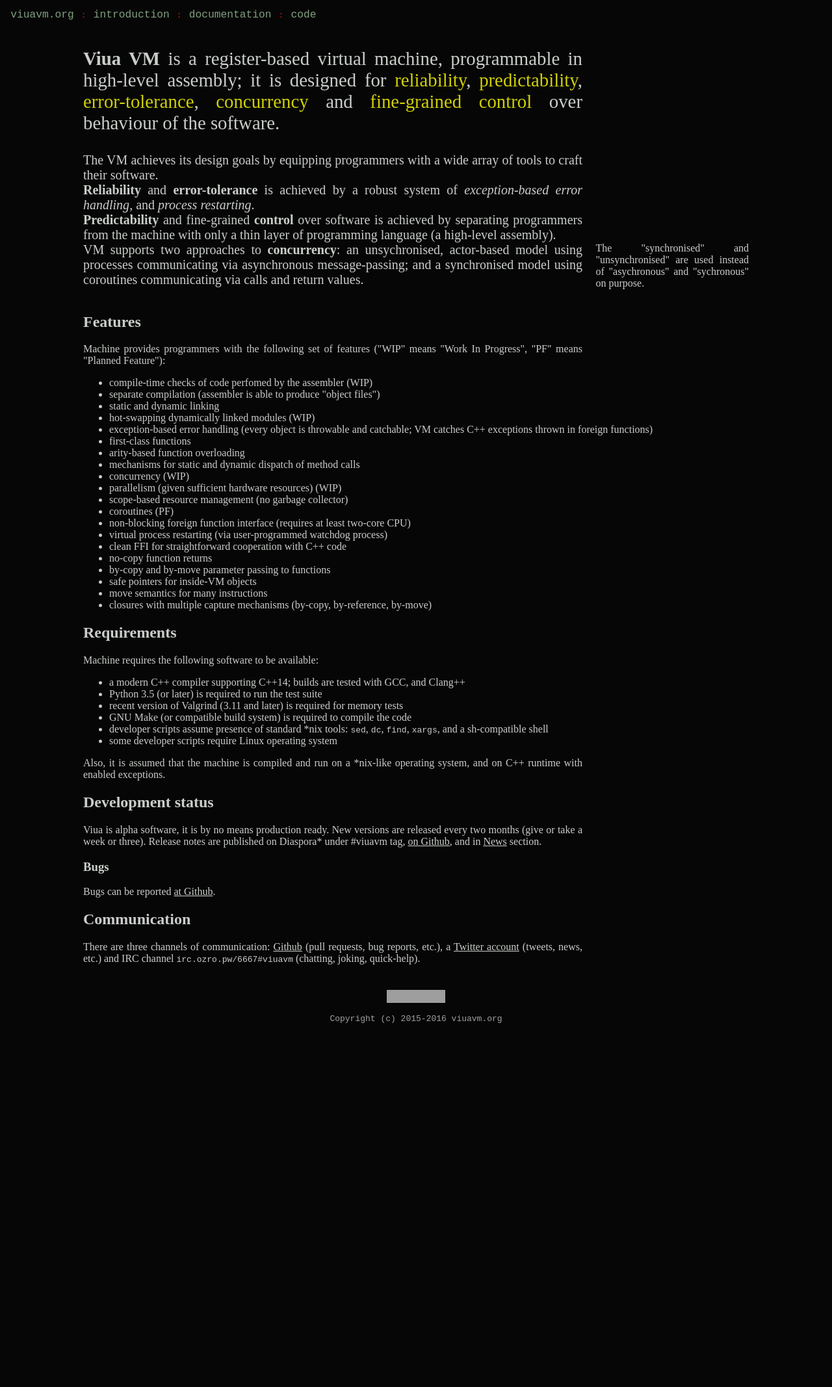
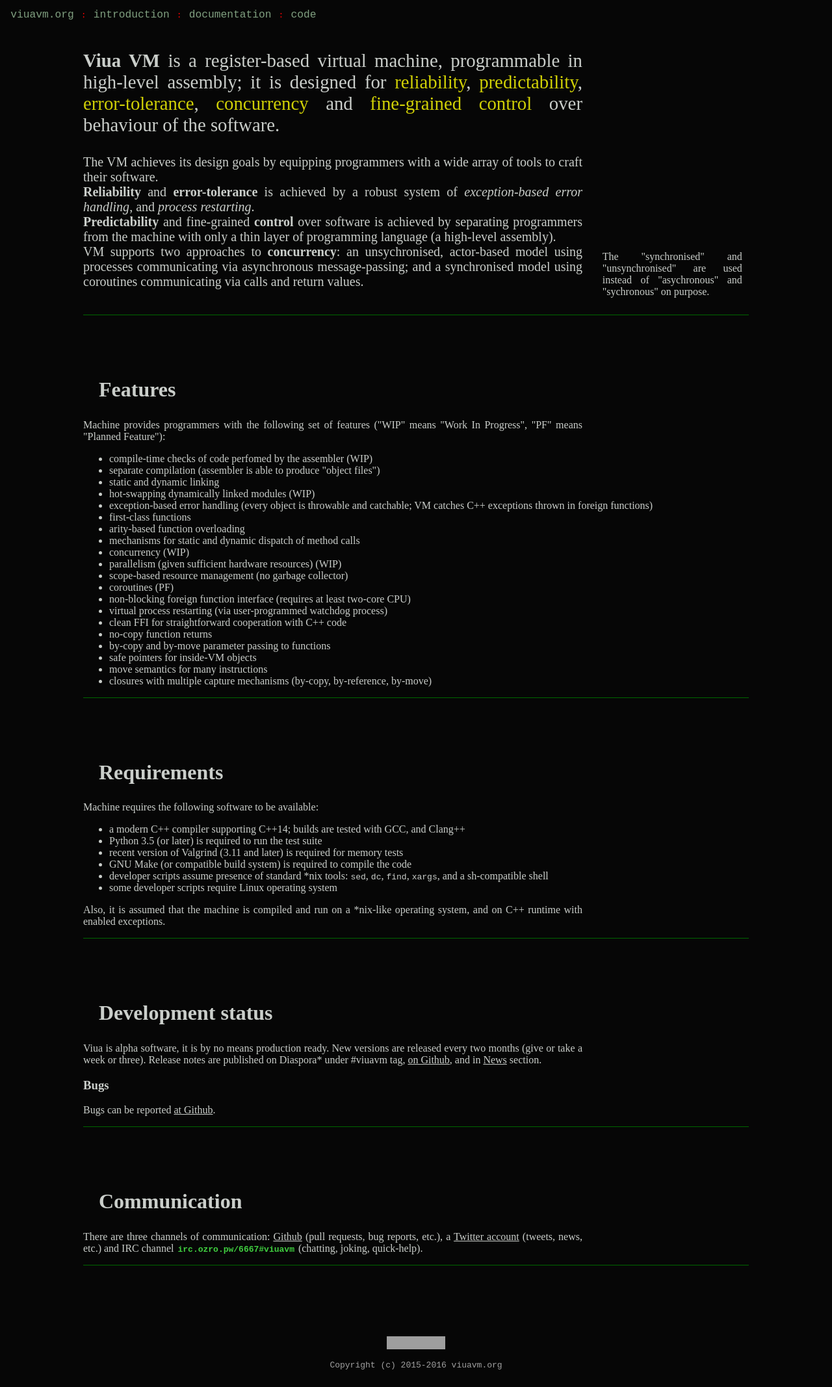
Before and after one commit to marekjm/viuavm.org, a Jekyll site: the page built from introduction.html, in a window 1280 px wide. Shown: the whole page at 65% size. Built offline with Jekyll 4.4.1, drawn with Linux system fonts in a browser that asks for light colours; before the commit the page ends 1601 px from its top, so only the background shows below that; grey boxes are pictures that could not be loaded.

Commit message:
Update CSS rules

```diff
--- a/css/style.css
+++ b/css/style.css
@@ -87,6 +87,7 @@
     font-family: monospace;
 }
 
+
 /** Navigation styles.
  */
 nav {
@@ -112,16 +113,29 @@
     color: #f00;
 }
 
+
 /** Introduction manual "chapter" styles.
  */
 .chapter {
     display: block;
-    margin: 1em auto;
+    margin: 2em auto 6em auto;
     padding: 0;
     width: 80%;
     font-family: serif;
     text-align: justify;
+    border-bottom: 1px solid #060;
 }
+
+.chapter > h1 {
+    font-size: 3em;
+    padding: 0 0 0 0.5em;
+    border-bottom: 1px solid #060;
+}
+.chapter > h2 {
+    font-size: 2em;
+    padding: 0 0 0 0.75em;
+}
+
 .chapter p {
     display: block;
     width: 75%;
@@ -144,10 +158,17 @@
     margin: 0 0 1em 0;
     font-size: 1.25em;
 }
-
 .chapter p.abstract em, .chapter p.summary em {
     color: #d0d006;
     font-style: normal;
+}
+.chapter p > code {
+    padding: 2px;
+    color: #40cf40;
+    font-weight: bold;
+}
+.chapter p.note.important-note > code {
+    color: #000;
 }
 
 .chapter a {
@@ -157,12 +178,19 @@
 /*  Note cast to the right side of the screen.
  */
 .chapter p.note {
+    width: 21%;
+    padding: 1%;
+    margin: -1% 0 0 0;
     font-size: 1em;
-    width: 23%;
     float: right;
 }
 .chapter p.note.for-summary, .chapter p.note.for-abstract {
     margin: 0 0 1em 0;
+}
+.chapter p.note.important-note {
+    background-color: #afaf00;
+    color: #000;
+    box-shadow: 0 0 1em #ff0;
 }
 
 .clear {
@@ -170,3 +198,41 @@
     padding: 0;
     clear: both;
 }
+.clear-right {
+    margin: 0;
+    padding: 0;
+    clear: right;
+}
+
+
+/** Big, fat warnings.
+ */
+section.big-fat-warning, div.big-fat-warning {
+    display: block;
+    width: 90%;
+    margin: 1em auto;
+    padding: 1em;
+    border-radius: 0.25em;
+    background-color: #4f4f4f;
+}
+section.big-red-warning, div.big-red-warning {
+    background-color: #aa0000;
+    box-shadow: 0 0 2em #f00;
+}
+section.big-orange-warning, div.big-orange-warning {
+    background-color: #aa4e00;
+    box-shadow: 0 0 2em #aa4e00;
+}
+section.big-yellow-warning, div.big-yellow-warning {
+    background-color: #dada00;
+    box-shadow: 0 0 2em #ff0;
+}
+.big-fat-warning h1, .big-fat-warning p {
+    color: #fff;
+}
+.big-fat-warning a {
+    color: inherit;
+}
+.big-yellow-warning h1, .big-yellow-warning p {
+    color: #000;
+}
```
